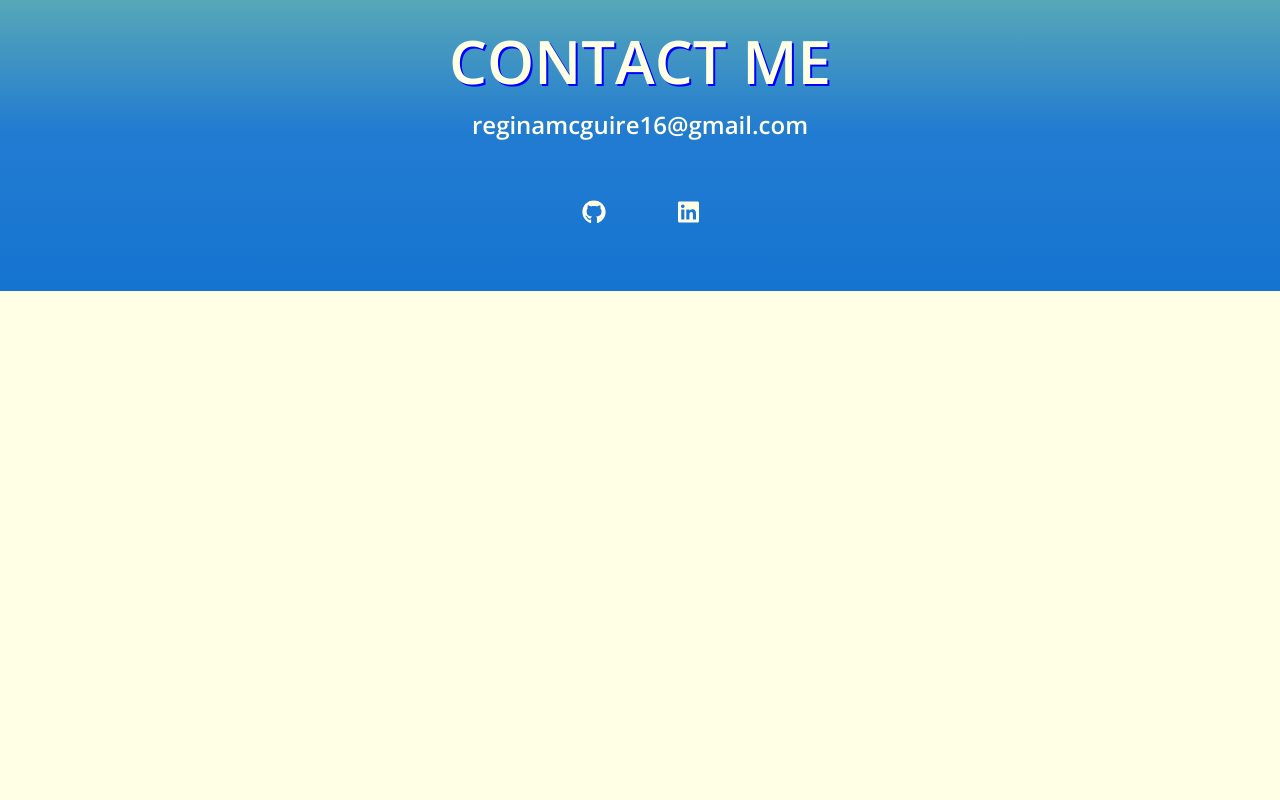
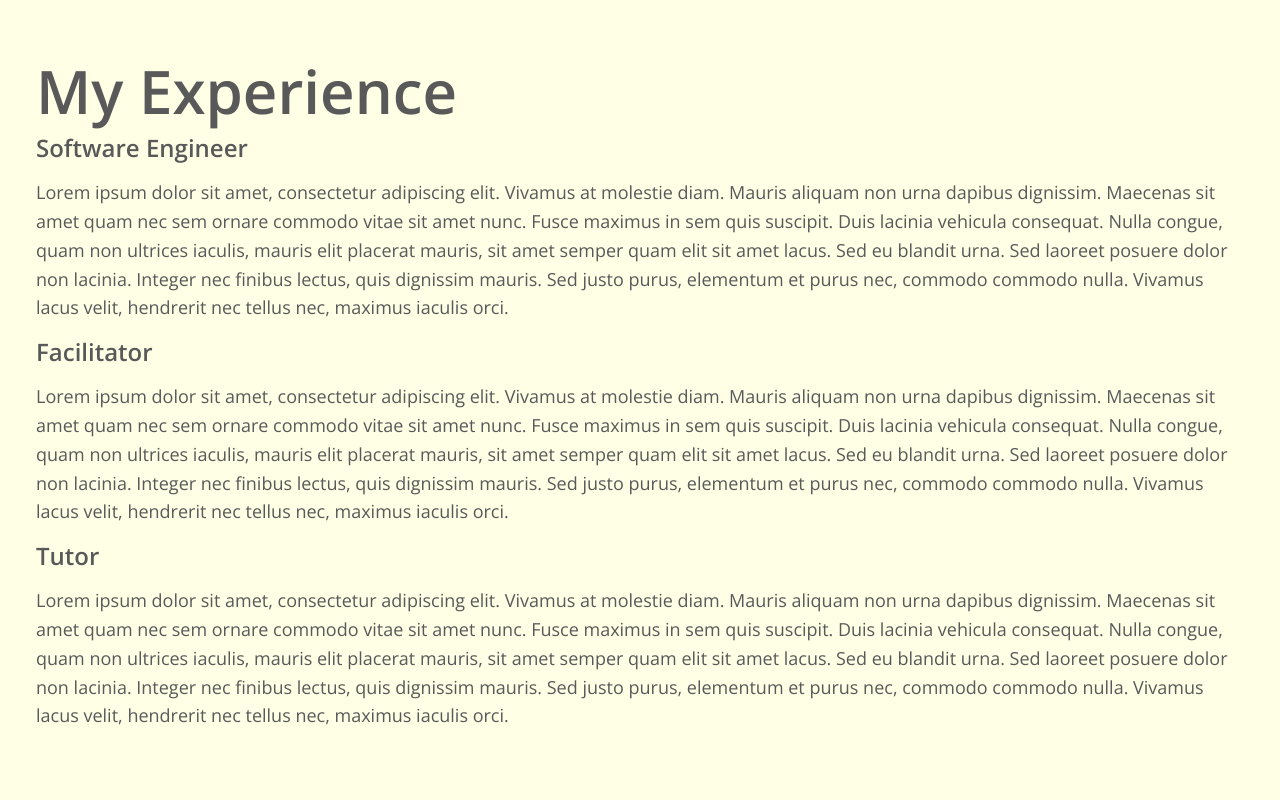
Before and after one commit to rmcguire6/react-portfolio, a React (Create React App) app: page / in a window 1280 px wide. Shown: the part 1480-2280 px from the top of the page. Before the commit the page ends 1771 px from the top, so only its background shows below. Built offline with nearby package versions, Linux system fonts and the light colour scheme.

Commit message:
Add Experience section

```diff
--- a/src/App.js
+++ b/src/App.js
@@ -1,6 +1,7 @@
 import React from "react";
 import AboutMe from "./components/AboutMe";
 import Contact from "./components/Contact";
+import Experience from "./components/Experience";
 import Intro from "./components/Intro";
 import Projects from "./components/Projects";
 import "../src/styles/main.scss";
@@ -11,6 +12,7 @@ function App() {
       <Intro />
       <Projects />
       <AboutMe />
+      <Experience />
       <Contact />
     </div>
   );
--- /dev/null
+++ b/src/components/Experience.js
@@ -0,0 +1,62 @@
+import React from "react";
+
+const Experience = () => {
+  return (
+    <section className="my-experience">
+      <h2 className="section__title section__title--experience">
+        My Experience
+      </h2>
+      <div className="experiences">
+        <div className="experience">
+          <h3>Software Engineer</h3>
+          <p>
+            Lorem ipsum dolor sit amet, consectetur adipiscing elit. Vivamus at
+            molestie diam. Mauris aliquam non urna dapibus dignissim. Maecenas
+            sit amet quam nec sem ornare commodo vitae sit amet nunc. Fusce
+            maximus in sem quis suscipit. Duis lacinia vehicula consequat. Nulla
+            congue, quam non ultrices iaculis, mauris elit placerat mauris, sit
+            amet semper quam elit sit amet lacus. Sed eu blandit urna. Sed
+            laoreet posuere dolor non lacinia. Integer nec finibus lectus, quis
+            dignissim mauris. Sed justo purus, elementum et purus nec, commodo
+            commodo nulla. Vivamus lacus velit, hendrerit nec tellus nec,
+            maximus iaculis orci.
+          </p>
+        </div>
+        <div className="experience">
+          <h3>Facilitator</h3>
+          <p>
+            Lorem ipsum dolor sit amet, consectetur adipiscing elit. Vivamus at
+            molestie diam. Mauris aliquam non urna dapibus dignissim. Maecenas
+            sit amet quam nec sem ornare commodo vitae sit amet nunc. Fusce
+            maximus in sem quis suscipit. Duis lacinia vehicula consequat. Nulla
+            congue, quam non ultrices iaculis, mauris elit placerat mauris, sit
+            amet semper quam elit sit amet lacus. Sed eu blandit urna. Sed
+            laoreet posuere dolor non lacinia. Integer nec finibus lectus, quis
+            dignissim mauris. Sed justo purus, elementum et purus nec, commodo
+            commodo nulla. Vivamus lacus velit, hendrerit nec tellus nec,
+            maximus iaculis orci.
+          </p>
+        </div>
+        <div className="experience">
+          <h3>Tutor</h3>
+          <p>
+            Lorem ipsum dolor sit amet, consectetur adipiscing elit. Vivamus at
+            molestie diam. Mauris aliquam non urna dapibus dignissim. Maecenas
+            sit amet quam nec sem ornare commodo vitae sit amet nunc. Fusce
+            maximus in sem quis suscipit. Duis lacinia vehicula consequat. Nulla
+            congue, quam non ultrices iaculis, mauris elit placerat mauris, sit
+            amet semper quam elit sit amet lacus. Sed eu blandit urna. Sed
+            laoreet posuere dolor non lacinia. Integer nec finibus lectus, quis
+            dignissim mauris. Sed justo purus, elementum et purus nec, commodo
+            commodo nulla. Vivamus lacus velit, hendrerit nec tellus nec,
+            maximus iaculis orci.
+          </p>
+        </div>
+      </div>
+      <a href="#projects" className="btn">
+        My Projects
+      </a>
+    </section>
+  );
+};
+export { Experience as default };
```
